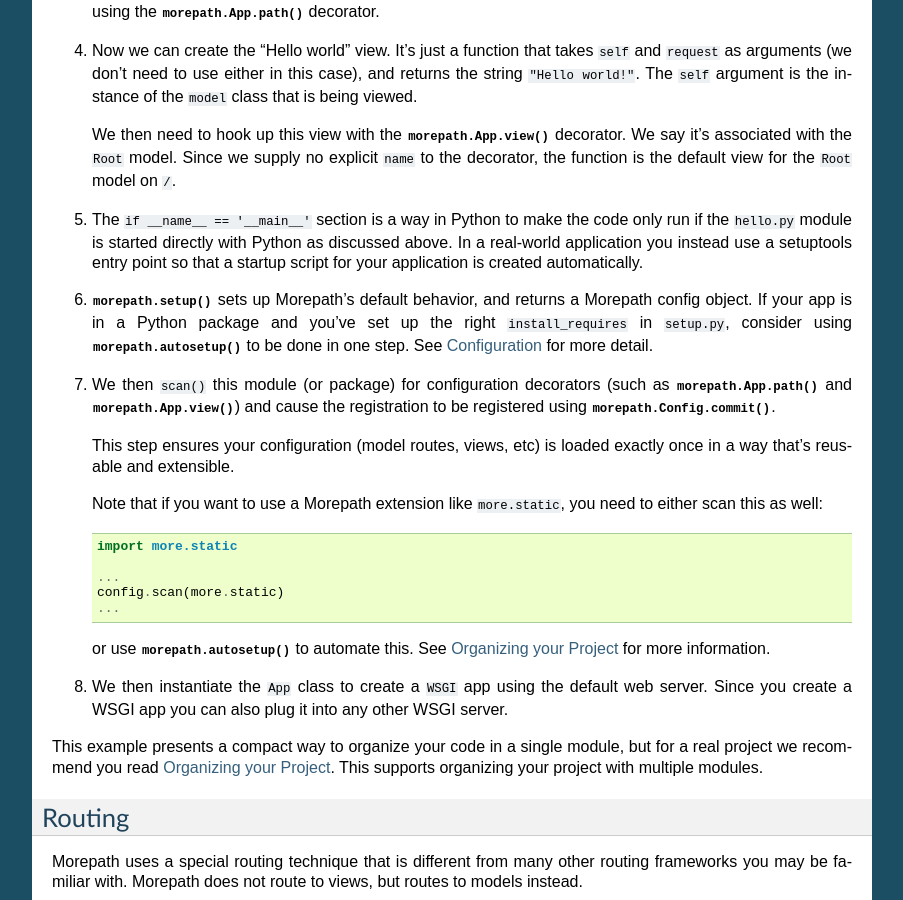
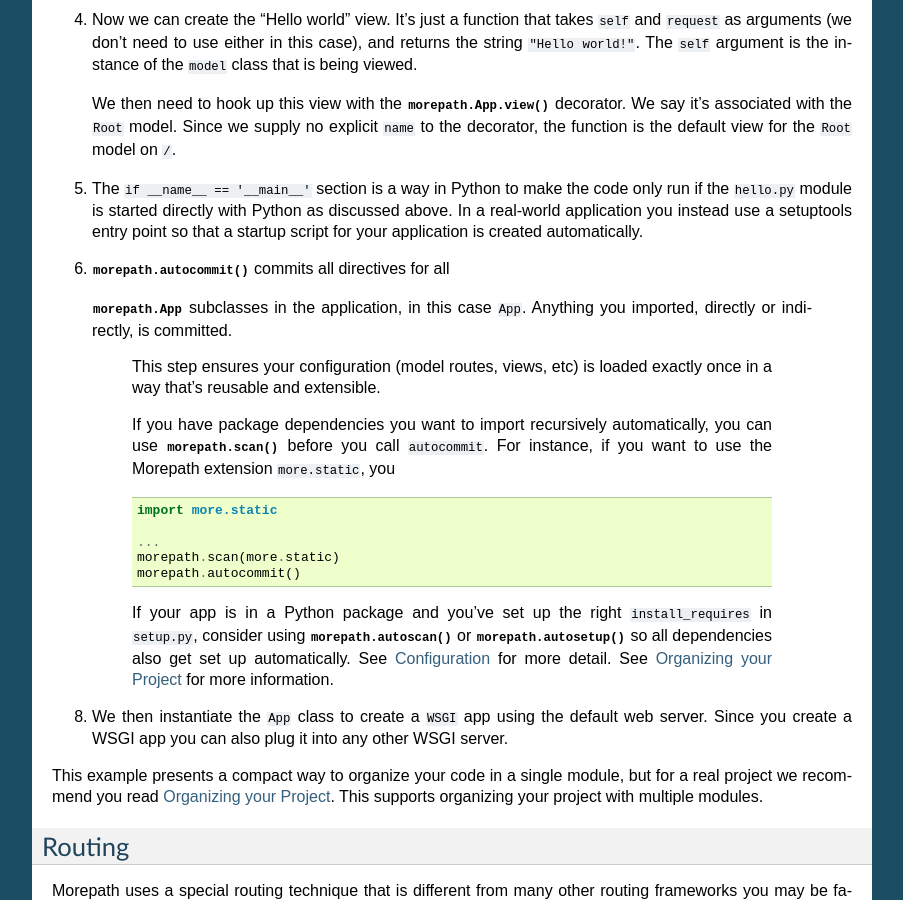
Before and after one commit to morepath/morepath, a Sphinx documentation site: the page built from doc/quickstart.rst, in a window 1280 px wide and 900 px high, scrolled down 1206 px. Shown: the whole window, without its empty margins (198-1101 px from the left). Built offline with Sphinx 7.4.7, drawn with Linux system fonts in a browser that asks for light colours; some of the changed text lies outside the part shown.

Commit message:
Start updating docs.

```diff
--- a/doc/index.rst
+++ b/doc/index.rst
@@ -95,9 +95,7 @@
       return '<p>Hello document: %s!</p>' % self.id
 
   if __name__ == '__main__':
-      config = morepath.setup()
-      config.scan()
-      config.commit()
+      morepath.autocommit()
       morepath.run(App())
 
 Want to know what's going on? Check out the :doc:`Quickstart <quickstart>`!
--- a/doc/quickstart.rst
+++ b/doc/quickstart.rst
@@ -25,9 +25,7 @@
       return "Hello world!"
 
   if __name__ == '__main__':
-      config = morepath.setup()
-      config.scan()
-      config.commit()
+      morepath.autocommit()
       morepath.run(App())
 
 You can save this as ``hello.py`` and then run it with Python:
@@ -110,30 +108,29 @@
    application you instead use a setuptools entry point so that a
    startup script for your application is created automatically.
 
-6. :func:`morepath.setup` sets up Morepath's default behavior, and
-   returns a Morepath config object. If your app is in a Python
-   package and you've set up the right ``install_requires`` in
-   ``setup.py``, consider using :func:`morepath.autosetup` to be done
-   in one step. See :doc:`configuration` for more detail.
-
-7. We then ``scan()`` this module (or package) for configuration
-   decorators (such as :meth:`morepath.App.path` and
-   :meth:`morepath.App.view`) and cause the registration to be
-   registered using :meth:`morepath.Config.commit`.
+6. :func:`morepath.autocommit` commits all directives for all
+  :class:`morepath.App` subclasses in the application, in this case
+  ``App``. Anything you imported, directly or indirectly, is committed.
 
    This step ensures your configuration (model routes, views, etc) is
    loaded exactly once in a way that's reusable and extensible.
 
-   Note that if you want to use a Morepath extension like ``more.static``,
-   you need to either scan this as well::
+   If you have package dependencies you want to import recursively
+   automatically, you can use :func:`morepath.scan` before you call
+   ``autocommit``.  For instance, if you want to use the Morepath
+   extension ``more.static``, you ::
 
       import more.static
 
       ...
-      config.scan(more.static)
-      ...
+      morepath.scan(more.static)
+      morepath.autocommit()
 
-   or use :func:`morepath.autosetup` to automate this. See
+   If your app is in a Python package and you've set up the right
+   ``install_requires`` in ``setup.py``, consider using
+   :func:`morepath.autoscan` or :func:`morepath.autosetup` so all
+   dependencies also get set up automatically. See
+   :doc:`configuration` for more detail. See
    :doc:`organizing_your_project` for more information.
 
 8. We then instantiate the ``App`` class to create a ``WSGI`` app
```
